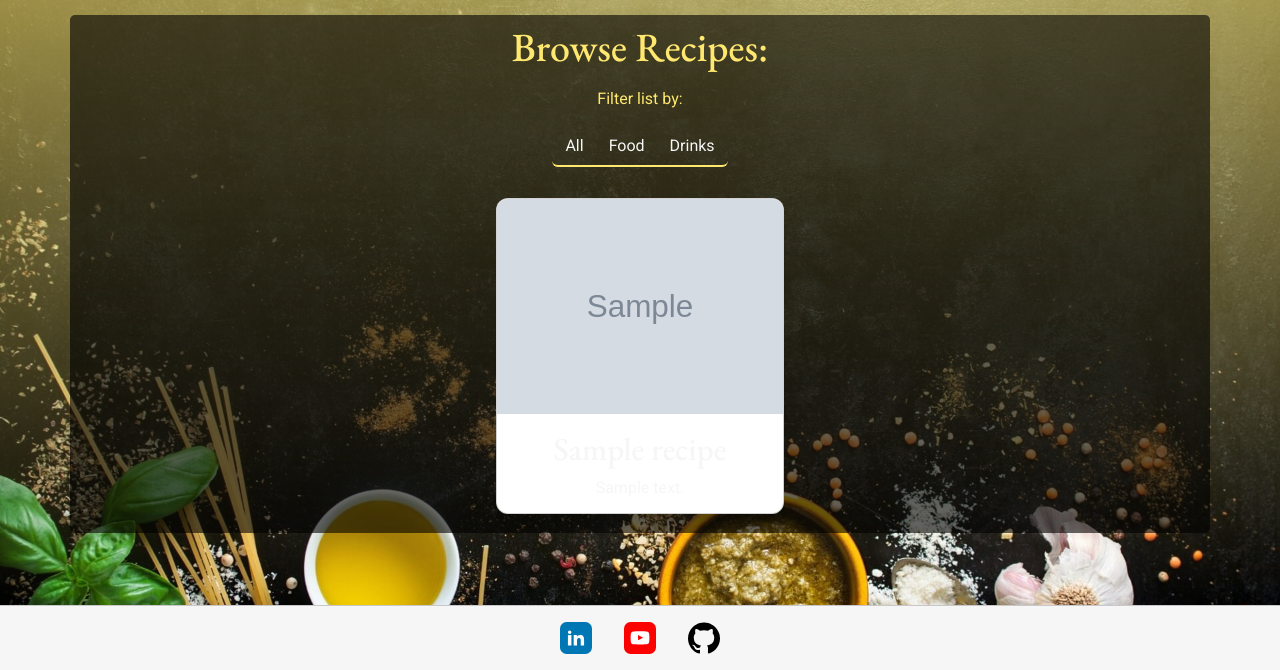
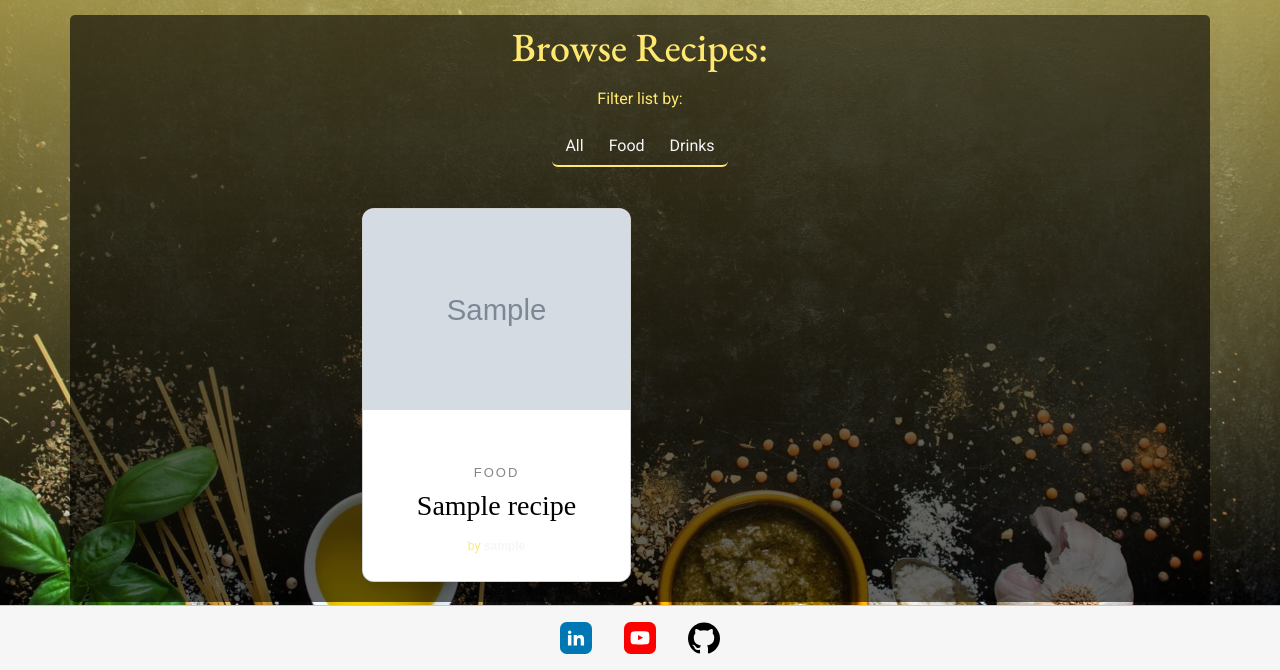
Before and after one commit to PatSvedberg/RecipeRepublic, a Django app: page /recipes/ in a window 1280 px wide. Shown: the part 130-800 px from the top of the page. Run offline with Django 3.2, Linux system fonts and the light colour scheme; tables that the repository leaves empty hold one stand-in row (values such as "Sample post"); grey boxes marked "Sample" are stand-in pictures; parts of the project's set-up code (start-up, migrations or seed data) failed here and were passed over; some libraries are stand-ins or nearby versions.

Commit message:
Add vegan choice in recipe model

```diff
--- a/recipe/models.py
+++ b/recipe/models.py
@@ -4,15 +4,15 @@ from django.contrib.auth.models import User
 from djrichtextfield.models import RichTextField
 from django_resized import ResizedImageField
 
-# Choises
-CATEGORY = (("food", "Food"), ("drink", "Drink"), ("other", "Other"))
-PUBLICITY = (("private", "Private"), ("public", "Public"))
-
 
 class Recipe(models.Model):
     """
     Recipe model
     """
+
+    CATEGORY_CHOICES = (("food", "Food"), ("drink", "Drink"))
+    PUBLICITY_CHOICES = (("private", "Private"), ("public", "Public"))
+    VEGAN_CHOICES = (("no", "No"), ("yes", "Yes"))
 
     user = models.ForeignKey(
         User, related_name="recipe_owner", on_delete=models.CASCADE
@@ -29,8 +29,9 @@ class Recipe(models.Model):
         blank=False,
         null=False,
     )
-    category = models.CharField(max_length=50, choices=CATEGORY, default="food")
-    publicity = models.CharField(max_length=50, choices=PUBLICITY, default="private")
+    category = models.CharField(max_length=50, choices=CATEGORY_CHOICES, default="food")
+    vegan = models.CharField(max_length=50, choices=VEGAN_CHOICES, default="no")
+    publicity = models.CharField(max_length=50, choices=PUBLICITY_CHOICES, default="private")
     post_date = models.DateTimeField(auto_now=True)
 
     class Meta:
--- a/recipe/templates/recipe/index.html
+++ b/recipe/templates/recipe/index.html
@@ -31,7 +31,7 @@
                         <path fill="#000000"
                             d="M12.1,18.55L12,18.65L11.89,18.55C7.14,14.24 4,11.39 4,8.5C4,6.5 5.5,5 7.5,5C9.04,5 10.54,6 11.07,7.36H12.93C13.46,6 14.96,5 16.5,5C18.5,5 20,6.5 20,8.5C20,11.39 16.86,14.24 12.1,18.55M16.5,3C14.76,3 13.09,3.81 12,5.08C10.91,3.81 9.24,3 7.5,3C4.42,3 2,5.41 2,8.5C2,12.27 5.4,15.36 10.55,20.03L12,21.35L13.45,20.03C18.6,15.36 22,12.27 22,8.5C22,5.41 19.58,3 16.5,3Z" />
                     </svg>
-                    <p>{{ recipe.description }}</p>
+                    <p class="card-desc">{{ recipe.description }}</p>
                 </div>
                 <div>
                     <img src="{{ recipe.image.url }}" alt="Image of {{ recipe.title }}" style="width: 100%" class="card__img">
@@ -71,7 +71,7 @@
                         <path fill="#000000"
                             d="M12.1,18.55L12,18.65L11.89,18.55C7.14,14.24 4,11.39 4,8.5C4,6.5 5.5,5 7.5,5C9.04,5 10.54,6 11.07,7.36H12.93C13.46,6 14.96,5 16.5,5C18.5,5 20,6.5 20,8.5C20,11.39 16.86,14.24 12.1,18.55M16.5,3C14.76,3 13.09,3.81 12,5.08C10.91,3.81 9.24,3 7.5,3C4.42,3 2,5.41 2,8.5C2,12.27 5.4,15.36 10.55,20.03L12,21.35L13.45,20.03C18.6,15.36 22,12.27 22,8.5C22,5.41 19.58,3 16.5,3Z" />
                     </svg>
-                    <p>{{ recipe.description }}</p>
+                    <p class="card-desc">{{ recipe.description }}</p>
                 </div>
                 <div>
                     <img src="{{ recipe.image.url }}" alt="Image of {{ recipe.title }}" style="width: 100%" class="card__img">
--- a/recipe/templates/recipe/recipe_list.html
+++ b/recipe/templates/recipe/recipe_list.html
@@ -11,22 +11,40 @@
     <div class="container d-flex flex-row flex-wrap justify-content-center">
         <div class="btn-group" role="group" aria-label="Recipe categories">
             <a href="{% url 'recipe_list' %}" class="btn {% if category == '' %}active{% endif %}">All</a>
-        <a href="{% url 'recipe_list' %}?category=food" class="btn {% if category == 'food' %}active{% endif %}">Food</a>
-        <a href="{% url 'recipe_list' %}?category=drink" class="btn {% if category == 'drink' %}active{% endif %}">Drinks</a>
+            <a href="{% url 'recipe_list' %}?category=food"
+                class="btn {% if category == 'food' %}active{% endif %}">Food</a>
+            <a href="{% url 'recipe_list' %}?category=drink"
+                class="btn {% if category == 'drink' %}active{% endif %}">Drinks</a>
         </div>
     </div>
-<div class="container d-flex flex-row flex-wrap justify-content-center">
+    <div class="container">
+        <section class="cards d-flex flex-wrap">
             {% for recipe in recipes %}
-    <a href="{% url 'recipe_view' recipe.id %}" class="recipes" aria-label="Click to view {{ recipe.title }}">
-        <div class="card m-3" style="width: 18rem;">
-            <img src="{{ recipe.image.url }}" class="card-img-top" alt="Image of {{ recipe.title }}">
-            <div class="card-body">
-                <h2 class="card-title">{{ recipe.title }}</h2>
-                <p class="card-text">{{ recipe.description|truncatechars:100 }}</p>
+            <article class="card card--1 col-md-4">
+                <div class="card__info-hover">
+                    <svg class="card__like" viewBox="0 0 24 24">
+                        <path fill="#000000"
+                            d="M12.1,18.55L12,18.65L11.89,18.55C7.14,14.24 4,11.39 4,8.5C4,6.5 5.5,5 7.5,5C9.04,5 10.54,6 11.07,7.36H12.93C13.46,6 14.96,5 16.5,5C18.5,5 20,6.5 20,8.5C20,11.39 16.86,14.24 12.1,18.55M16.5,3C14.76,3 13.09,3.81 12,5.08C10.91,3.81 9.24,3 7.5,3C4.42,3 2,5.41 2,8.5C2,12.27 5.4,15.36 10.55,20.03L12,21.35L13.45,20.03C18.6,15.36 22,12.27 22,8.5C22,5.41 19.58,3 16.5,3Z" />
+                    </svg>
+                    <p class="card-desc">{{ recipe.description }}</p>
                 </div>
+                <div>
+                    <img src="{{ recipe.image.url }}" alt="Image of {{ recipe.title }}" style="width: 100%"
+                        class="card__img">
+                </div>
+                <a href="{% url 'recipe_view' recipe.id %}" class="card_link">
+                    <div class="card__img--hover">
+                        <img src="{{ recipe.image.url }}" alt="Image of {{ recipe.title }}" style="width: 100%">
                     </div>
                 </a>
+                <div class="card__info">
+                    <span class="card__category">{{ recipe.category }}</span>
+                    <h3 class="card__title">{{ recipe.title }}</h3>
+                    <span class="card__by">by <a href="#" class="card__author"
+                            title="author">{{ recipe.user }}</a></span>
+                </div>
+            </article>
             {% endfor %}
+        </section>
     </div>
-</section>
     {% endblock %}
--- a/recipe/views.py
+++ b/recipe/views.py
@@ -50,11 +50,9 @@ class RecipeList(ListView):
         return queryset
 
 
-
 class RecipeDetail(DetailView):
     """Detailed view of recipe"""
-
-    template_name = "recipe/recipe_veiw.html"
+    template_name = "recipe/recipe_view.html"
     model = Recipe
     context_object_name = "recipe"
 
--- a/static/css/style.css
+++ b/static/css/style.css
@@ -416,6 +416,10 @@ a.img-container:hover {
     opacity: 1;
 }
 
+.card-desc {
+    color:var(--black)
+}
+
 
 @media screen and (min-width:40em) {
     .form {
```
Also changed, not shown: recipe/forms.py (+20 -3 lines), recipe/templates/recipe/recipe_view.html (renamed from recipe/templates/recipe/recipe_veiw.html, +6 -8 lines), recipe/migrations/0006_auto_20230522_1244.py (added). Lines whose indentation alone changed are shown as unchanged.
